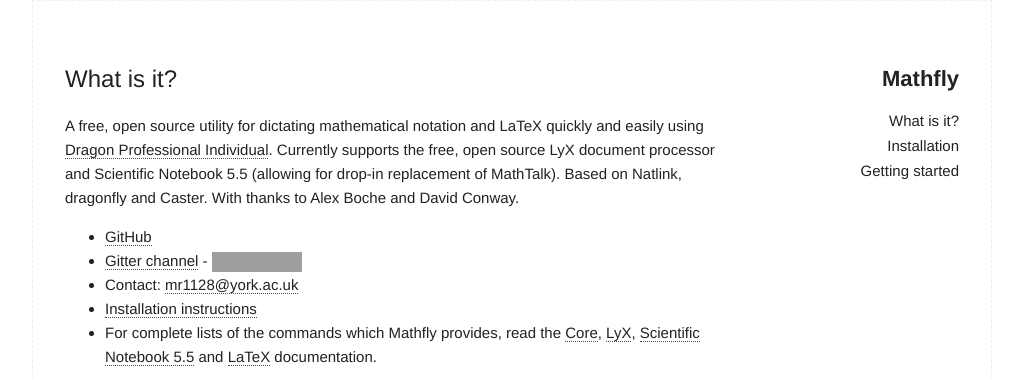
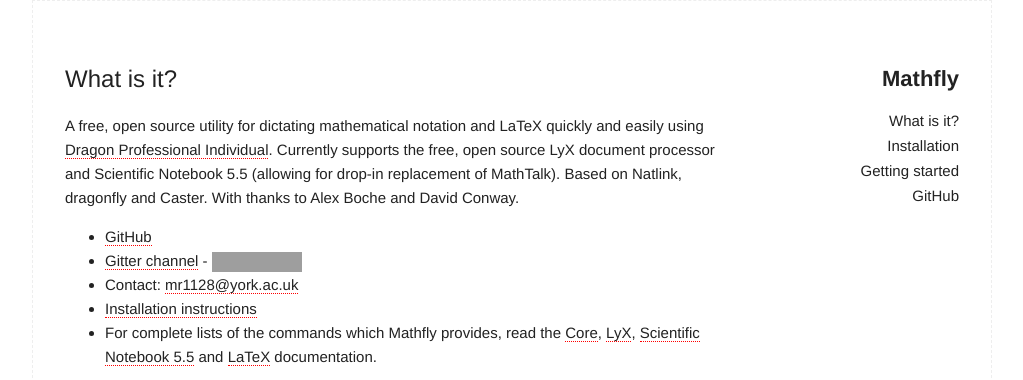
Before and after one commit to mirober/mathfly-site, a Jekyll site: the page built from index.md, in a window 1280 px wide and 900 px high. Shown: the top 380 px of the window, without its empty margins (128-1151 px from the left). Built offline with Jekyll 4.4.1, drawn with Linux system fonts in a browser that asks for light colours; grey boxes are pictures that could not be loaded.

Commit message:
Add GitHub link to header

```diff
--- a/_includes/header.html
+++ b/_includes/header.html
@@ -20,6 +20,7 @@
           {% for item in site.data.navlist.pages %}
             <li><a href="{{ item.url }}">{{ item.title }}</a></li>
           {% endfor %}
+            <li><a href="https://github.com/mrob95/mathfly">GitHub</a></li>
         </ul>
       </nav>
     </div>
```
